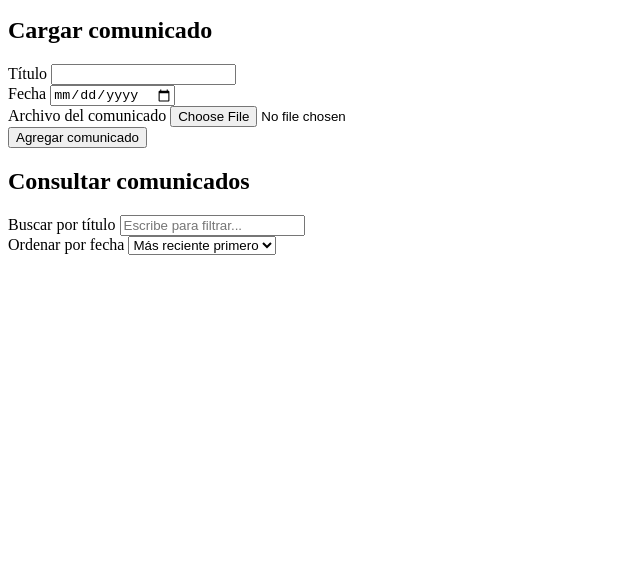
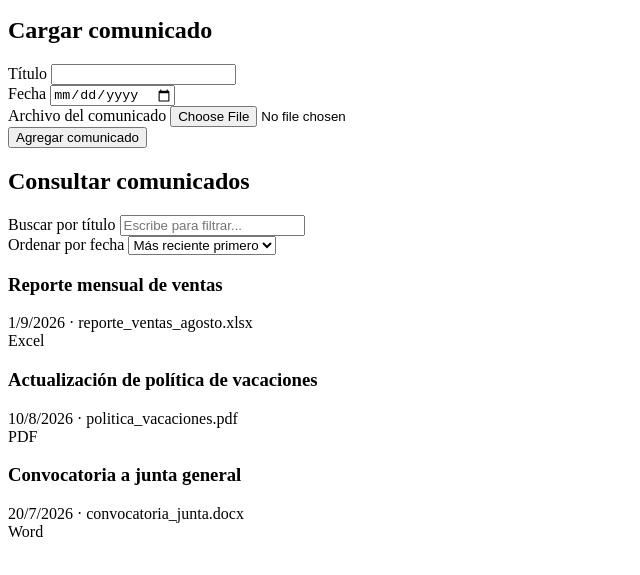
Before and after one commit to FernandoRe0309/CasoPractico, a plain HTML site: page index.html in a window 1280 px wide. Shown: the part 101-676 px from the top of the page, without its empty margins (0-640 px from the left). Drawn offline with Linux system fonts and the light colour scheme.

Commit message:
Funcionagit add .

```diff
--- a/index.html
+++ b/index.html
@@ -63,6 +63,6 @@
 
   </main>
 
-  <script src="scripts/main.js"></script>
+  <script src="scripts/main.js" type="module"></script>
 </body>
 </html>
```
